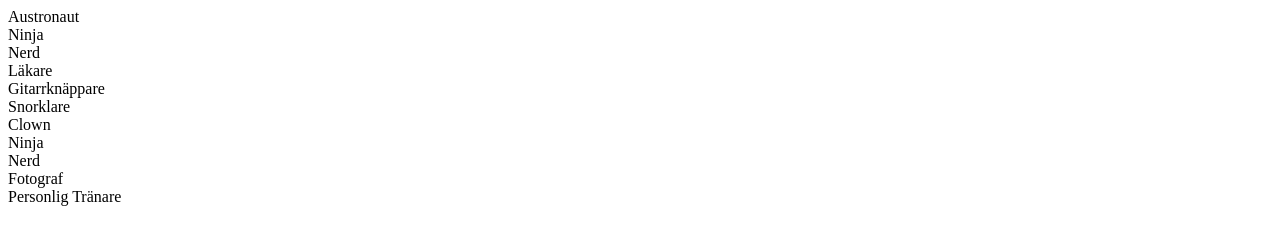
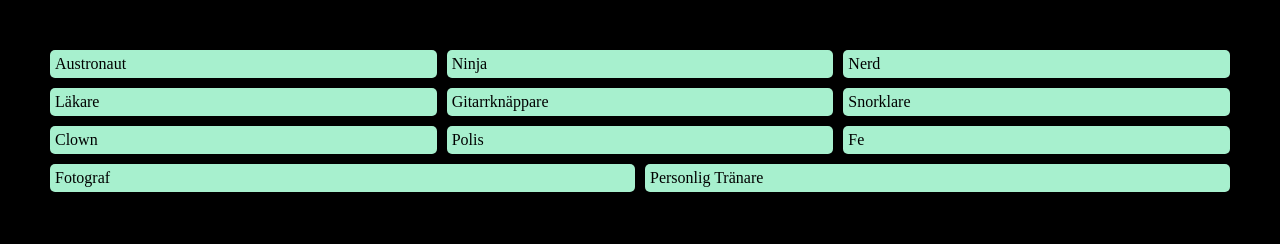
Before and after one commit to trojandersen/Poster-Shop, a plain HTML site: page index.html in a window 1280 px wide. Drawn offline with Linux system fonts and the light colour scheme.

Commit message:
remade grid structure

```diff
--- a/css/style.css
+++ b/css/style.css
@@ -1,52 +1,73 @@
-.grid-container {
+body {
+    margin: 50px;
+    background-color: #000000;
+  }
+
+.wrapper {
     display: grid;
-    grid-template-areas:
-    'austronaut ninja1 nerd1'
-    'läkare gitarrknäppare snorklare'
-    'clown ninja2 nerd2'
-    'fotograf personlig_tränare';
+    grid-gap: 10px;
+    grid-template-columns: repeat(6, [col] 1fr);
+    grid-template-rows: repeat(4, [row] auto);
+    color: #000000;
 }
 
-.item1 {
-    grid-area: austronaut;
+.box {
+    background-color: #a7f0ce;
+    border-radius: 5px;
+    padding: 5px;
 }
 
-.item2 {
-    grid-area: ninja1;
+.a {
+    grid-column: col 1 / span 2;
+    grid-row: row 1;
 }
 
-.item3 {
-    grid-area: nerd1;
+.b {
+    grid-column: col 3 / span 2;
+    grid-row: row 1;
 }
 
-.item4 {
-    grid-area: läkare;
+.c {
+    grid-column: col 5 / span 2;
+    grid-row: row 1;
 }
 
-.item5 {
-    grid-area: gitarrknäppare;
+.d {
+    grid-column: col 1 / span 2;
+    grid-row: row 2;
 }
 
-.item6 {
-    grid-area: snorklare;
+.e {
+    grid-column: col 3 / span 2;
+    grid-row: row 2;
 }
 
-.item7 {
-    grid-area: clown;
+.f {
+    grid-column: col 5 / span 2;
+    grid-row: row 2;
 }
 
-.item8 {
-    grid-area: ninja2;
+.g {
+    grid-column: col 1 / span 2;
+    grid-row: row 3;
 }
 
-.item9 {
-    grid-area: nerd2;
+.h {
+    grid-column: col 3 / span 2;
+    grid-row: row 3;
 }
 
-.item10 {
-    grid-area: fotograf;
+.i {
+    grid-column: col 5 / span 2;
+    grid-row: row 3;
 }
 
-.item11 {
-    grid-area: personlig_tränare;
+.j {
+    grid-column: col 1 / span 3;
+    grid-row: row 4;
 }
+
+.k {
+    grid-column: col 4 / span 3;
+    grid-row: row 4;
+}
--- a/index.html
+++ b/index.html
@@ -7,18 +7,18 @@
     <link rel="stylesheet" href="css/style.css">
 </head>
 <body>
-    <div class="grid-container">
-        <div class="box 1">Austronaut</div>
-        <div class="box 2">Ninja</div>
-        <div class="box 3">Nerd</div>
-        <div class="box 4">Läkare</div>
-        <div class="box 5">Gitarrknäppare</div>
-        <div class="box 6">Snorklare</div>
-        <div class="box 7">Clown</div>
-        <div class="box 8">Ninja</div>
-        <div class="box 9">Nerd</div>
-        <div class="box 10">Fotograf</div>
-        <div class="box 11">Personlig Tränare</div>
+    <div class="wrapper">
+        <div class="box a">Austronaut</div>
+        <div class="box b">Ninja</div>
+        <div class="box c">Nerd</div>
+        <div class="box d">Läkare</div>
+        <div class="box e">Gitarrknäppare</div>
+        <div class="box f">Snorklare</div>
+        <div class="box g">Clown</div>
+        <div class="box h">Polis</div>
+        <div class="box i">Fe</div>
+        <div class="box j">Fotograf</div>
+        <div class="box k">Personlig Tränare</div>
     </div>
 </body>
 </html>
```
